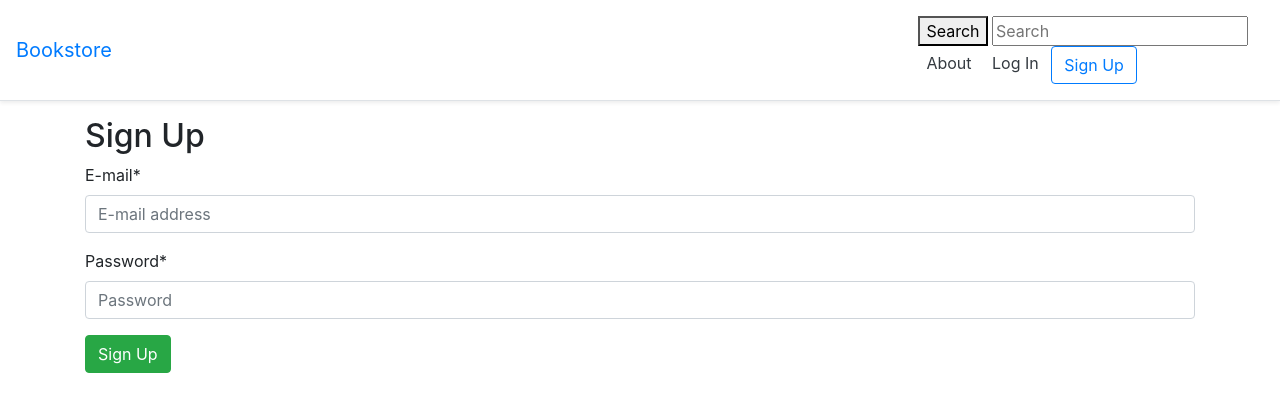
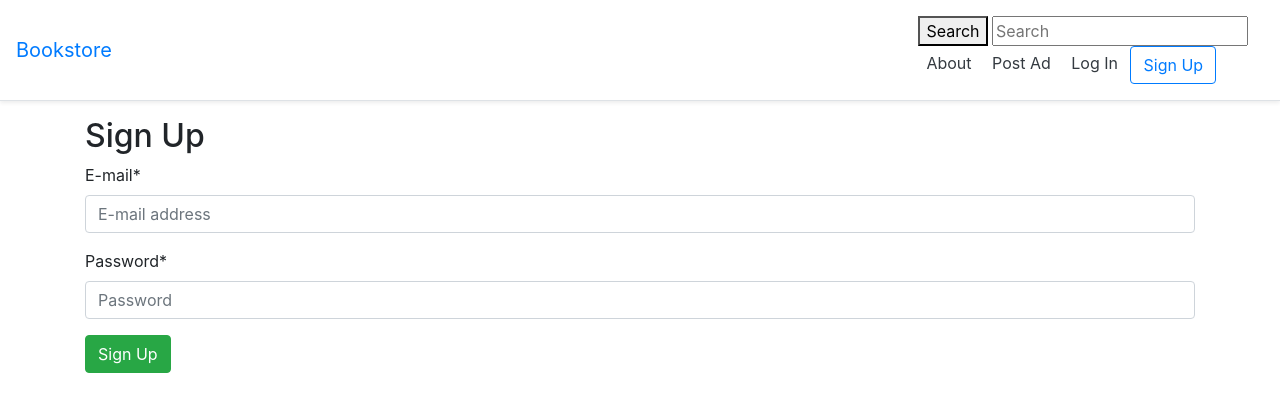
Before and after one commit to wrazowshpa/marketplace, a Django app: page /accounts/signup/ in a window 1280 px wide. Shown: the top 412 px of the page. Run offline with Django 3.2, Linux system fonts and the light colour scheme; parts of the project's set-up code (start-up, migrations or seed data) failed here and were passed over; some libraries are stand-ins or nearby versions.

Commit message:
updated the _base.html s nav bar

```diff
--- a/templates/_base.html
+++ b/templates/_base.html
@@ -41,7 +41,10 @@
 
         <a class="p-2 text-dark" href="{% url 'about' %}">About</a>
 
+        <a class="p-2 text-dark" href="{% url 'create' %}">Post Ad</a>
+
         {% if user.is_authenticated %}
+          <a class="p-2 text-dark" href="{% url 'user_ad' %}">User Ads</a>
 
           <a class="p-2 text-dark" href="{% url 'account_logout' %}">Log Out</a>
 
```
